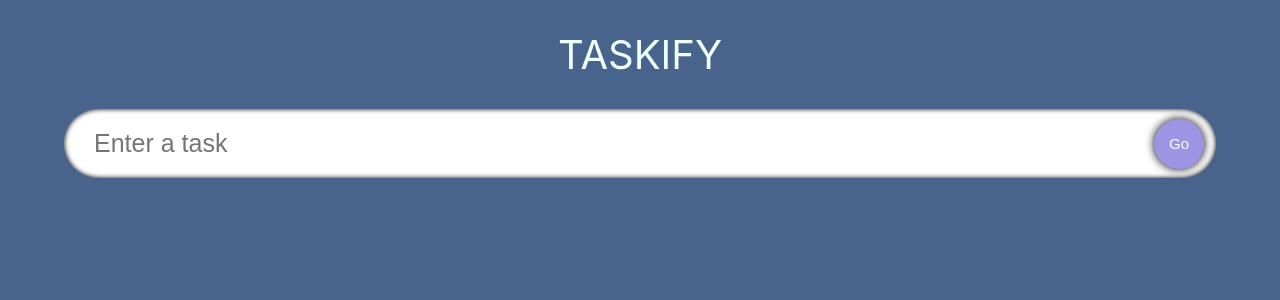
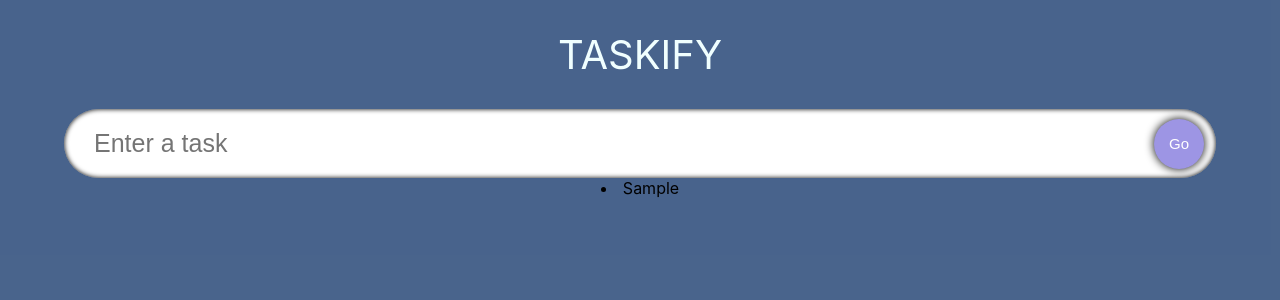
Before and after one commit to bnhdez/Taskify, a React (Create React App) app: page / in a window 1280 px wide. Both pictures are taken after typing "Sample" into the empty fields and a click on the button "Go". Shown: the top 300 px of the page. Built offline with nearby package versions, Linux system fonts and the light colour scheme; the HTML template or start-up script is replaced by a standard one.

Commit message:
todos map

```diff
--- a/src/Components/TodoList.tsx
+++ b/src/Components/TodoList.tsx
@@ -10,7 +10,9 @@ interface Props {
 const TodoList:React.FC<Props> = ({todos, setTodos}: Props) => {
     return (
         <div className='todos'>
-
+            {todos.map((todo) => (
+                <li>{todo.todo}</li>
+            ))}
         </div>
     )
 }
```
